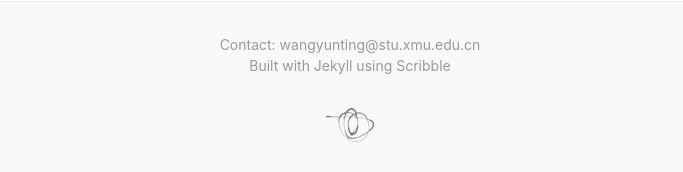
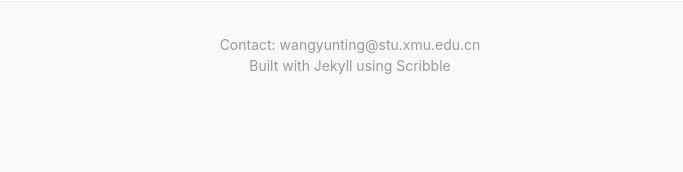
Before and after one commit to yunting-wang/yunting-wang.github.io, a Jekyll site: the page built from miscellaneous.html, in a window 1280 px wide. Shown: the part 915-1087 px from the top of the page, without its empty margins (290-973 px from the left). Built offline with Jekyll 4.4.1, drawn with Linux system fonts in a browser that asks for light colours; nearby versions of some CDN libraries; after the commit the page ends 1023 px from its top, so only the background shows below that.

Commit message:
remove footer image

```diff
--- a/_layouts/default.html
+++ b/_layouts/default.html
@@ -53,7 +53,6 @@
       Contact: <a href="mailto:wangyunting@stu.xmu.edu.cn" class="link silver hover-blue pv1">wangyunting@stu.xmu.edu.cn</a>
       <br>
       Built with Jekyll using <a href="https://github.com/muan/scribble" class="link silver hover-blue pv1">Scribble</a>
-      <img src="{{ site.url }}/images/scribble2.png" alt="scribble" class="mt4 db center" />
     </footer>
   </body>
 </html>
```
